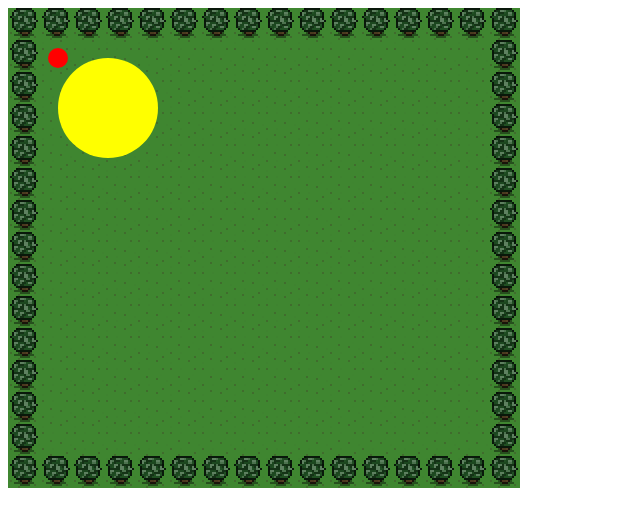
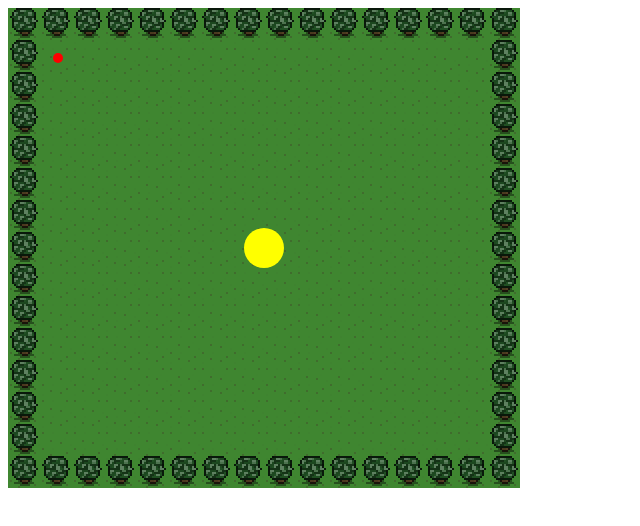
Before and after one commit to hannahGu/growSnake, a plain HTML site: page index.html in a window 1280 px wide. Shown: the whole page, without its empty margins (0-640 px from the left). Drawn offline with Linux system fonts and the light colour scheme.

Commit message:
add random position to food,add bound to food and hero, add control to hero

```diff
--- a/index.html
+++ b/index.html
@@ -15,57 +15,104 @@ var bgReady = false;
 var bgImage = new Image();
 bgImage.onload = function() {
   bgReady = true;
-  // main();
 };
 bgImage.src = 'img/background.png';
 
-var render = function() {
-  //if (bgReady) {
-  ctx.drawImage(bgImage, 0, 0);
-  //}
+var hero = {
+  speed: 1,
+  x: canvas.width / 2, //圆心的x轴坐标值
+  y: canvas.height / 2, //圆心的y轴坐标值
+  r: 20, //圆的半径
+};
+
+var food = {
+  x: 50, //圆心的x轴坐标值
+  y: 50, //圆心的y轴坐标值
+  r: 5, //圆的半径
+};
+//边境值判断
+var bound = (obj, r, wall) => {
+  const obstacle = r + wall;
+  obj.x = obj.x < obstacle ? obstacle : obj.x;
+  obj.x = obj.x > canvas.width - obstacle ? canvas.width - obstacle : obj.x;
+  obj.y = obj.y < obstacle ? obstacle : obj.y;
+  obj.y = obj.y > canvas.height - obstacle ? canvas.height - obstacle : obj.y;
+};
+var render = () => {
+  if (bgReady) {
+    ctx.drawImage(bgImage, 0, 0);
+  }
+
+  //hero
   ctx.beginPath();
-  //Winner
   ctx.fillStyle = 'yellow';
-  var circleWin = {
-    x: 100, //圆心的x轴坐标值
-    y: 100, //圆心的y轴坐标值
-    r: 50, //圆的半径
-  };
-  //沿着坐标点(100,100)为圆心、半径为50px的圆的顺时针方向绘制弧线
-  ctx.arc(circleWin.x, circleWin.y, circleWin.r, 0, Math.PI * 2, false);
-  //按照指定的路径绘制弧线
-  ctx.fill();
-  ctx.closePath();
-  //food
-  ctx.beginPath();
-  ctx.fillStyle = 'red';
-  var circleFood = {
-    x: 50, //圆心的x轴坐标值
-    y: 50, //圆心的y轴坐标值
-    r: 10, //圆的半径
-  };
-  //沿着坐标点(100,100)为圆心、半径为50px的圆的顺时针方向绘制弧线
-  ctx.arc(circleFood.x, circleFood.y, circleFood.r, 0, Math.PI * 2, false);
+  //沿着坐标点(100,100)为圆心、半径为50px的圆的顺时针方向绘制弧
+  bound(hero, hero.r, 30);
+  console.log('hero ', hero);
+  ctx.arc(hero.x, hero.y, hero.r, 0, Math.PI * 2, false);
   //按照指定的路径绘制弧线
   ctx.fill();
   ctx.closePath();
 
-  // ctx.beginPath();
-  //     //设置弧线的颜色为蓝色
-  //     ctx.strokeStyle = "blue";
-  //     var circle = {
-  //         x : 100,    //圆心的x轴坐标值
-  //         y : 100,    //圆心的y轴坐标值
-  //         r : 50      //圆的半径
-  //     };
-  //     //沿着坐标点(100,100)为圆心、半径为50px的圆的顺时针方向绘制弧线
-  //     ctx.arc(circle.x, circle.y, circle.r, 0, Math.PI / 2, false);
-  //     //按照指定的路径绘制弧线
-  //     ctx.stroke();
+  //food
+  ctx.beginPath();
+  ctx.fillStyle = 'red';
+  //沿着坐标点(100,100)为圆心、半径为50px的圆的顺时针方向绘制
+  bound(food, food.r, 30);
+  ctx.arc(food.x, food.y, food.r, 0, Math.PI * 2, false);
+  //按照指定的路径绘制弧线
+  ctx.fill();
+  ctx.closePath();
 };
+//add key method
+var keysDown = {};
+addEventListener('keydown', function(e) {
+  keysDown[e.keyCode] = true;
+});
+addEventListener('keyup', function(e) {
+  delete keysDown[e.keyCode];
+});
+var update = function() {
+  // hero position
+  if (38 in keysDown) {
+    // Player holding up
+    hero.y -= hero.speed;
+  }
+  if (40 in keysDown) {
+    // Player holding down
+    hero.y += hero.speed;
+  }
+  if (37 in keysDown) {
+    // Player holding left
+    hero.x -= hero.speed;
+  }
+  if (39 in keysDown) {
+    // Player holding right
+    hero.x += hero.speed;
+  }
 
+  // Are they touching?
+  if (
+    hero.x <= food.x + 15 &&
+    food.x <= hero.x + 15 &&
+    hero.y <= food.y + 15 &&
+    food.y <= hero.y + 15
+  ) {
+    // ++monstersCaught;
+    reset();
+  }
+};
+var reset = () => {
+  hero.x = canvas.width / 2;
+  hero.y = canvas.height / 2;
+
+  // Throw the monster somewhere on the screen randomly
+  food.x = 32 + Math.random() * (canvas.width - 64);
+  food.y = 32 + Math.random() * (canvas.height - 64);
+};
 var main = function() {
   render();
+  update();
   requestAnimationFrame(main);
 };
 main();
```
